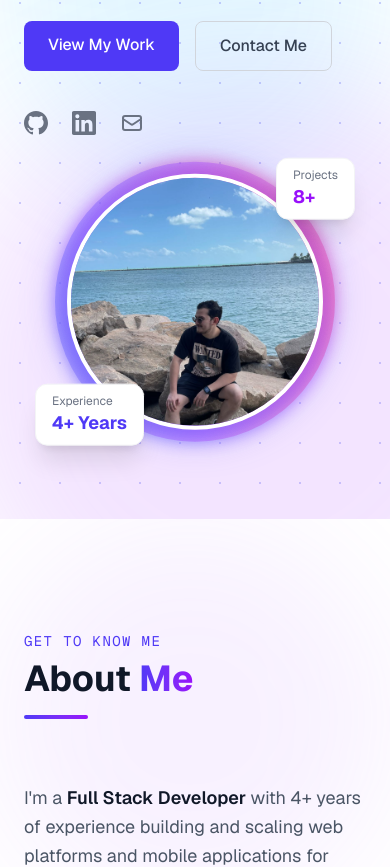
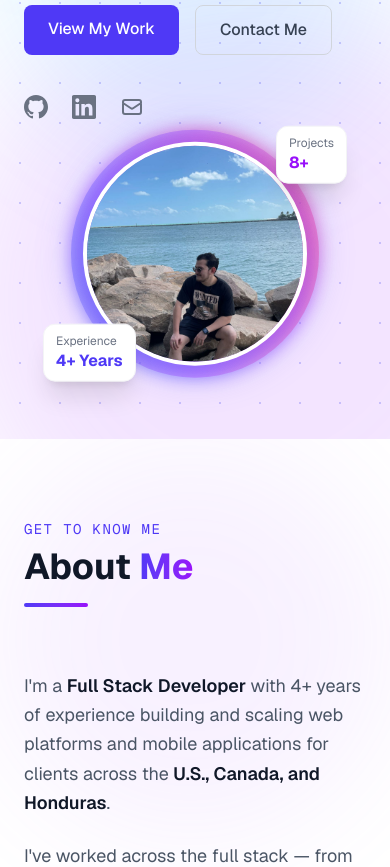
Before and after one commit to georgeaguilar/my-portfolio, a Next.js app: page / in a window 390 px wide. Shown: the part 537-1404 px from the top of the page. Built offline with nearby package versions, Linux system fonts and the light colour scheme.

Commit message:
fix: improve mobile responsiveness across all sections

```diff
--- a/package.json
+++ b/package.json
@@ -3,7 +3,8 @@
   "version": "0.1.0",
   "private": true,
   "scripts": {
-    "dev": "next dev",
+    "dev": "next dev --turbopack",
+    "dev:host": "next dev --turbopack --hostname 0.0.0.0",
     "build": "next build",
     "start": "next start",
     "lint": "eslint"
--- a/src/components/About.tsx
+++ b/src/components/About.tsx
@@ -7,7 +7,7 @@ const stats = [
 
 export default function About() {
   return (
-    <section id="about" className="relative py-28 px-6 overflow-hidden">
+    <section id="about" className="relative py-20 sm:py-28 px-6 overflow-hidden">
       {/* Background blob */}
       <div className="absolute top-0 right-0 w-100 h-100 rounded-full bg-purple-400/10 dark:bg-purple-600/10 blur-3xl pointer-events-none" />
 
@@ -26,7 +26,7 @@ export default function About() {
           <div className="mt-4 h-1 w-16 rounded-full bg-linear-to-r from-indigo-600 to-purple-600" />
         </div>
 
-        <div className="grid grid-cols-1 lg:grid-cols-2 gap-16 items-center">
+        <div className="grid grid-cols-1 lg:grid-cols-2 gap-10 lg:gap-16 items-center">
           {/* Text */}
           <div className="space-y-6 animate-fade-in-left" style={{ animationDelay: "0.2s" }}>
             <p className="text-lg text-gray-600 dark:text-gray-400 leading-relaxed">
--- a/src/components/Contact.tsx
+++ b/src/components/Contact.tsx
@@ -54,7 +54,7 @@ const colorMap: Record<string, { bg: string; text: string; border: string; hover
 
 export default function Contact() {
   return (
-    <section id="contact" className="relative py-28 px-6 overflow-hidden">
+    <section id="contact" className="relative py-20 sm:py-28 px-6 overflow-hidden">
       {/* Background blobs */}
       <div className="absolute -bottom-20 -right-20 w-96 h-96 rounded-full bg-indigo-400/15 dark:bg-indigo-600/10 blur-3xl pointer-events-none" />
       <div className="absolute top-10 -left-20 w-80 h-80 rounded-full bg-purple-400/10 dark:bg-purple-600/10 blur-3xl pointer-events-none" />
--- a/src/components/Education.tsx
+++ b/src/components/Education.tsx
@@ -23,7 +23,7 @@ const certifications = [
 
 export default function Education() {
   return (
-    <section id="education" className="relative py-28 px-6 overflow-hidden">
+    <section id="education" className="relative py-20 sm:py-28 px-6 overflow-hidden">
       {/* Background blobs */}
       <div className="absolute top-10 left-0 w-96 h-96 rounded-full bg-purple-400/10 dark:bg-purple-600/10 blur-3xl pointer-events-none" />
       <div className="absolute bottom-10 right-0 w-80 h-80 rounded-full bg-sky-400/10 dark:bg-sky-600/10 blur-3xl pointer-events-none" />
--- a/src/components/Experience.tsx
+++ b/src/components/Experience.tsx
@@ -53,7 +53,7 @@ const projects = [
 
 export default function Experience() {
   return (
-    <section id="experience" className="relative py-28 px-6 overflow-hidden">
+    <section id="experience" className="relative py-20 sm:py-28 px-6 overflow-hidden">
       {/* Background blob */}
       <div className="absolute top-0 right-0 w-96 h-96 rounded-full bg-indigo-400/10 dark:bg-indigo-600/10 blur-3xl pointer-events-none" />
 
--- a/src/components/Hero.tsx
+++ b/src/components/Hero.tsx
@@ -20,7 +20,7 @@ export default function Hero() {
         }}
       />
 
-      <div className="relative max-w-6xl mx-auto w-full grid grid-cols-1 lg:grid-cols-2 gap-12 items-center py-20">
+      <div className="relative max-w-6xl mx-auto w-full grid grid-cols-1 lg:grid-cols-2 gap-8 lg:gap-12 items-center py-16 sm:py-20">
 
         {/* Text */}
         <div>
@@ -149,13 +149,13 @@ export default function Hero() {
           className="animate-fade-in-right flex justify-center lg:justify-end"
           style={{ animationDelay: "0.4s" }}
         >
-          <div className="relative animate-float">
+          <div className="relative animate-float mx-10 sm:mx-12">
             {/* Spinning gradient ring */}
             <div className="absolute -inset-3 rounded-full bg-linear-to-r from-indigo-500 via-purple-500 to-pink-500 animate-spin-slow opacity-70 blur-sm" />
             <div className="absolute -inset-3 rounded-full bg-linear-to-r from-indigo-500 via-purple-500 to-pink-500 opacity-40" />
 
             {/* Photo */}
-            <div className="relative w-64 h-64 sm:w-80 sm:h-80 rounded-full overflow-hidden border-4 border-white dark:border-gray-900 animate-pulse-glow">
+            <div className="relative w-56 h-56 sm:w-72 sm:h-72 lg:w-80 lg:h-80 rounded-full overflow-hidden border-4 border-white dark:border-gray-900 animate-pulse-glow">
               <Image
                 src="/profile.JPG"
                 alt="Jorge Aguilar"
@@ -166,15 +166,15 @@ export default function Hero() {
             </div>
 
             {/* Floating badge — experience */}
-            <div className="absolute -bottom-4 -left-8 bg-white dark:bg-gray-900 rounded-xl px-4 py-2 shadow-xl border border-gray-100 dark:border-gray-800">
+            <div className="absolute -bottom-4 -left-10 bg-white dark:bg-gray-900 rounded-xl px-3 py-2 shadow-xl border border-gray-100 dark:border-gray-800">
               <p className="text-xs text-gray-500 dark:text-gray-400">Experience</p>
-              <p className="text-lg font-bold text-indigo-600 dark:text-indigo-400">4+ Years</p>
+              <p className="text-base font-bold text-indigo-600 dark:text-indigo-400">4+ Years</p>
             </div>
 
             {/* Floating badge — projects */}
-            <div className="absolute -top-4 -right-8 bg-white dark:bg-gray-900 rounded-xl px-4 py-2 shadow-xl border border-gray-100 dark:border-gray-800">
+            <div className="absolute -top-4 -right-10 bg-white dark:bg-gray-900 rounded-xl px-3 py-2 shadow-xl border border-gray-100 dark:border-gray-800">
               <p className="text-xs text-gray-500 dark:text-gray-400">Projects</p>
-              <p className="text-lg font-bold text-purple-600 dark:text-purple-400">8+</p>
+              <p className="text-base font-bold text-purple-600 dark:text-purple-400">8+</p>
             </div>
           </div>
         </div>
--- a/src/components/Skills.tsx
+++ b/src/components/Skills.tsx
@@ -65,7 +65,7 @@ const cardBorderMap: Record<string, string> = {
 
 export default function Skills() {
   return (
-    <section id="skills" className="relative py-28 px-6 overflow-hidden">
+    <section id="skills" className="relative py-20 sm:py-28 px-6 overflow-hidden">
       {/* Background blobs */}
       <div className="absolute -bottom-20 -left-20 w-96 h-96 rounded-full bg-indigo-400/10 dark:bg-indigo-600/10 blur-3xl pointer-events-none" />
       <div className="absolute top-20 right-0 w-80 h-80 rounded-full bg-pink-400/10 dark:bg-pink-600/10 blur-3xl pointer-events-none" />
```
